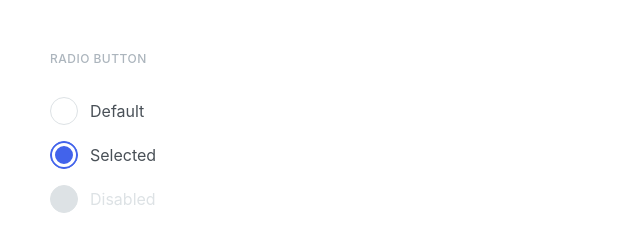
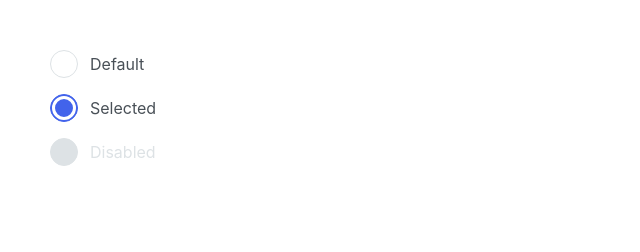
Before and after one commit to js-tasks-ru/htmlcss-20220919_konstantin-biriukov, a website: page 07-lection5/02-radio/index.html in a window 1280 px wide. Shown: the whole page, without its empty margins (0-640 px from the left). Drawn offline with Linux system fonts and the light colour scheme.

Commit message:
remove title

```diff
--- a/07-lection5/02-radio/index.html
+++ b/07-lection5/02-radio/index.html
@@ -10,7 +10,6 @@
     <title>Radio Buttons</title>
 </head>
 <body style="padding: 50px; display: flex; flex-direction: column; gap: 16px;">
-    <h5 class="title">Radio Button</h5>
 
     <label class="radio radio_default">
         <input type="radio" name="radio-btn" value="1" class="radio__input">
--- a/07-lection5/02-radio/radio.css
+++ b/07-lection5/02-radio/radio.css
@@ -1,11 +1,3 @@
-.title {
-    margin-bottom: 13px;
-    letter-spacing: 0.04em;
-    text-transform: uppercase;
-    color: var(--grey-3);
-    font: normal 500 12px/18px Inter, sans-serif;
-}
-
 /* radio element*/
 .radio {
     display: inline-block;
```
